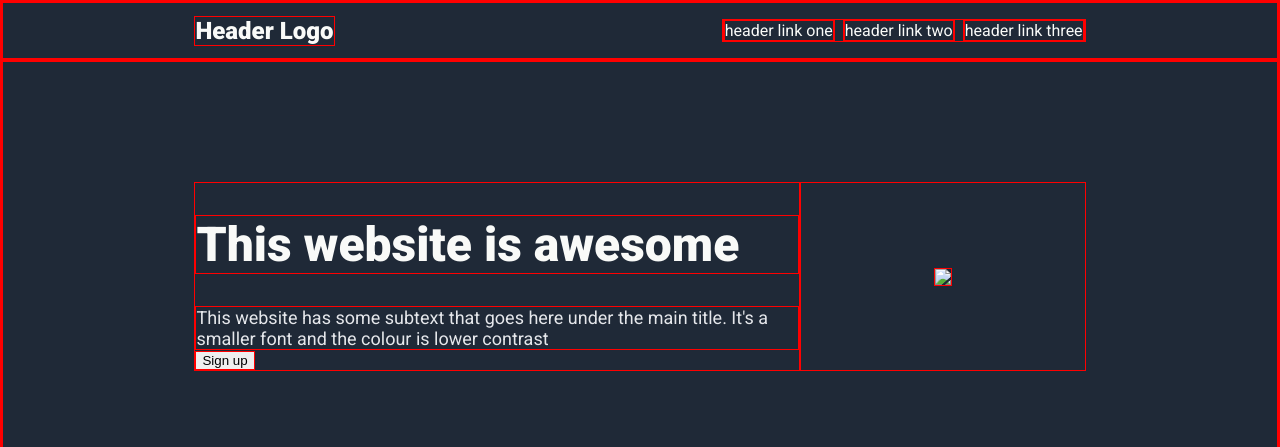
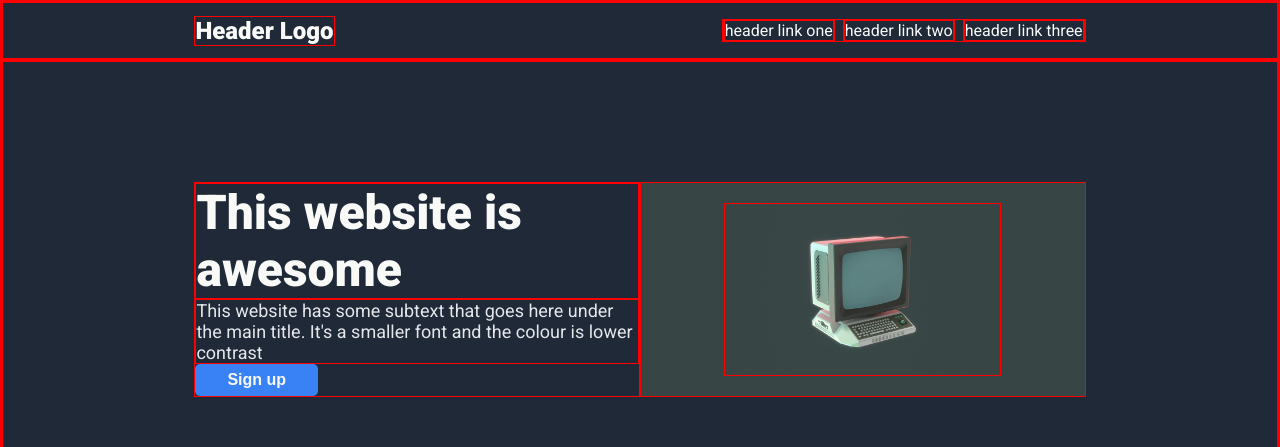
Before and after one commit to chrisgrr/odin-landing-page, a plain HTML site: page index.html in a window 1280 px wide. Shown: the top 447 px of the page. Drawn offline with Linux system fonts and the light colour scheme.

Commit message:
Add image and style button to hero text section

```diff
--- a/index.html
+++ b/index.html
@@ -31,7 +31,7 @@
           <button>Sign up</button>
         </div>
         <div class="right">
-          <img src="placeholder.png">
+          <img src="images/vertex-designs-uW0Tj-GgaZw-unsplash.jpg">
         </div>
       </div>
 
--- a/style.css
+++ b/style.css
@@ -54,6 +54,7 @@ a {
   font-size: 48px;
   font-weight: 900;
   color: #F9FAF8;
+  margin: 0;
 }
 
 .sign-up .subtext {
@@ -61,15 +62,31 @@ a {
   color: #E5E7EB;
 }
 
-.sign-up .right {
-  flex-basis: 49%;
+.sign-up .left {
+  flex-basis: 50%;
 }
 
 .sign-up .right {
-  flex-basis: 49%;
+  flex-basis: 50%;
   display: flex;
   justify-content: center;
   align-items: center;
+  background-color: #374545;
+}
+
+.sign-up img {
+  width: 275px;
+  height: auto;
+}
+
+button {
+  background: #3882F6;
+  color: #F9FAF8;
+  font-size: 16px;
+  font-weight: 900;
+  padding: 5px 30px;
+  border: 2px solid #3882F6;
+  border-radius: 5px;
 }
 
 .information {
```
Also changed, not shown: images/vertex-designs-uW0Tj-GgaZw-unsplash.jpg (added), 1 other file.
